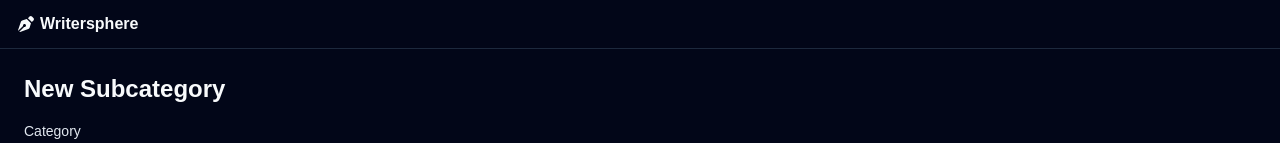
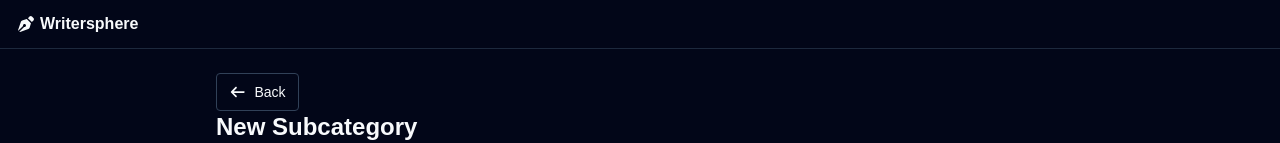
Before and after one commit to subhamsarangi/writersphere, a Next.js app: page /dashboard/subcategories/new in a window 1280 px wide. Shown: the top 143 px of the page. Built offline with nearby package versions, Linux system fonts and the light colour scheme; no server answers.

Commit message:
back buttons

```diff
--- a/src/app/dashboard/categories/[id]/view/page.tsx
+++ b/src/app/dashboard/categories/[id]/view/page.tsx
@@ -5,6 +5,7 @@ import { useRouter, useParams } from "next/navigation";
 import Link from "next/link";
 import { getSupabaseBrowserClient } from "../../../../../lib/supabaseClient";
 import CategoryForm from "../../../../../components/CategoryForm";
+import BackButton from "../../../../../components/BackButton";
 
 const supabase = getSupabaseBrowserClient();
 
@@ -173,6 +174,8 @@ export default function ViewCategoryPage() {
   return (
     <main className="page-shell">
       <div className="page-inner space-y-8">
+        <BackButton />
+
         {/* Category form + image preview */}
         <section className="space-y-4">
           <h1 className="page-title">Category</h1>
--- a/src/app/dashboard/categories/new/page.tsx
+++ b/src/app/dashboard/categories/new/page.tsx
@@ -2,17 +2,23 @@
 
 import { useRouter } from "next/navigation";
 import CategoryForm from "../../../../components/CategoryForm";
+import BackButton from "../../../../components/BackButton";
 
 export default function NewCategoryPage() {
   const router = useRouter();
 
   return (
-    <main className="min-h-screen p-6">
-      <h1 className="text-2xl font-bold mb-4">New Category</h1>
-      <CategoryForm
-        submitLabel="Create"
-        onSaved={(id) => router.replace(`/dashboard/categories/${id}/view`)}
-      />
+    <main className="page-shell">
+      <div className="page-inner">
+        <BackButton />
+        <section className="space-y-4">
+          <h1 className="page-title">New Category</h1>
+          <CategoryForm
+            submitLabel="Create"
+            onSaved={(id) => router.replace(`/dashboard/categories/${id}/view`)}
+          />
+        </section>
+      </div>
     </main>
   );
 }
--- a/src/app/dashboard/subcategories/[id]/view/page.tsx
+++ b/src/app/dashboard/subcategories/[id]/view/page.tsx
@@ -4,6 +4,7 @@ import { useEffect, useState } from "react";
 import { useRouter, useParams } from "next/navigation";
 import { getSupabaseBrowserClient } from "../../../../../lib/supabaseClient";
 import SubcategoryForm from "../../../../../components/SubcategoryForm";
+import BackButton from "../../../../../components/BackButton";
 
 const supabase = getSupabaseBrowserClient();
 
@@ -69,6 +70,7 @@ export default function EditSubcategoryPage() {
   return (
     <main className="page-shell">
       <div className="page-inner">
+        <BackButton />
         <h1 className="page-title">Edit Subcategory</h1>
         <SubcategoryForm
           initial={row}
--- a/src/app/dashboard/subcategories/new/page.tsx
+++ b/src/app/dashboard/subcategories/new/page.tsx
@@ -2,16 +2,24 @@
 
 import { useRouter } from "next/navigation";
 import SubcategoryForm from "../../../../components/SubcategoryForm";
+import BackButton from "../../../../components/BackButton";
 
 export default function NewSubcategoryPage() {
   const router = useRouter();
   return (
-    <main className="min-h-screen p-6">
-      <h1 className="text-2xl font-bold mb-4">New Subcategory</h1>
-      <SubcategoryForm
-        submitLabel="Create"
-        onSaved={(id) => router.replace(`/dashboard/subcategories/${id}/edit`)}
-      />
+    <main className="page-shell">
+      <div className="page-inner">
+        <BackButton />
+        <section className="space-y-4">
+          <h1 className="page-title">New Subcategory</h1>
+          <SubcategoryForm
+            submitLabel="Create"
+            onSaved={(id) =>
+              router.replace(`/dashboard/subcategories/${id}/edit`)
+            }
+          />
+        </section>
+      </div>
     </main>
   );
 }
--- /dev/null
+++ b/src/components/BackButton.tsx
@@ -0,0 +1,22 @@
+"use client";
+
+import { useRouter } from "next/navigation";
+import { FontAwesomeIcon } from "@fortawesome/react-fontawesome";
+import { faArrowLeft } from "@fortawesome/free-solid-svg-icons";
+
+export default function BackButton() {
+  const router = useRouter();
+
+  return (
+    <button
+      onClick={() => {
+        if (window.history.length > 1) router.back();
+        else router.push("/dashboard/categories");
+      }}
+      className="btn-chip inline-flex items-center gap-2 text-sm"
+    >
+      <FontAwesomeIcon icon={faArrowLeft} />
+      Back
+    </button>
+  );
+}
```
